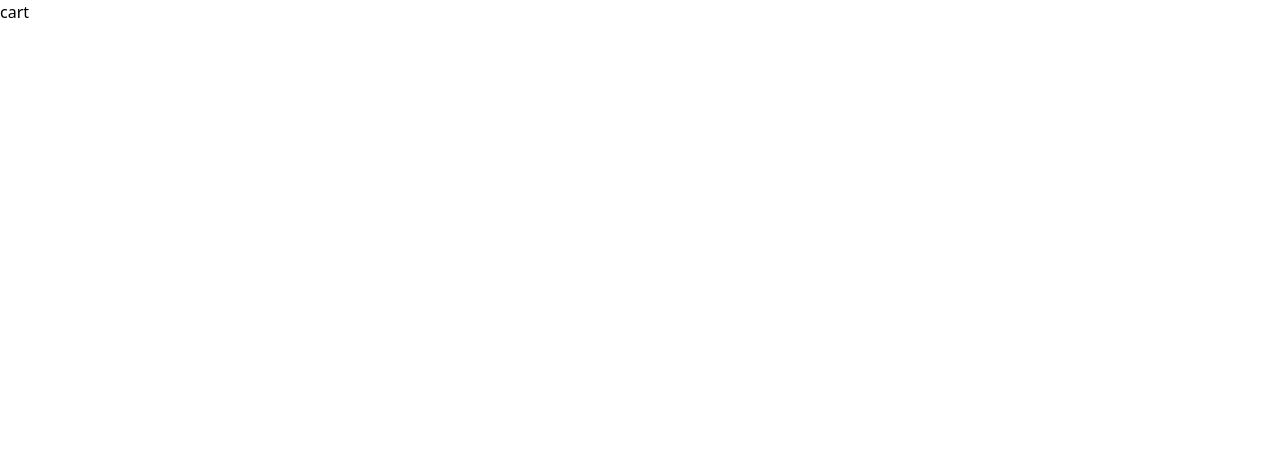
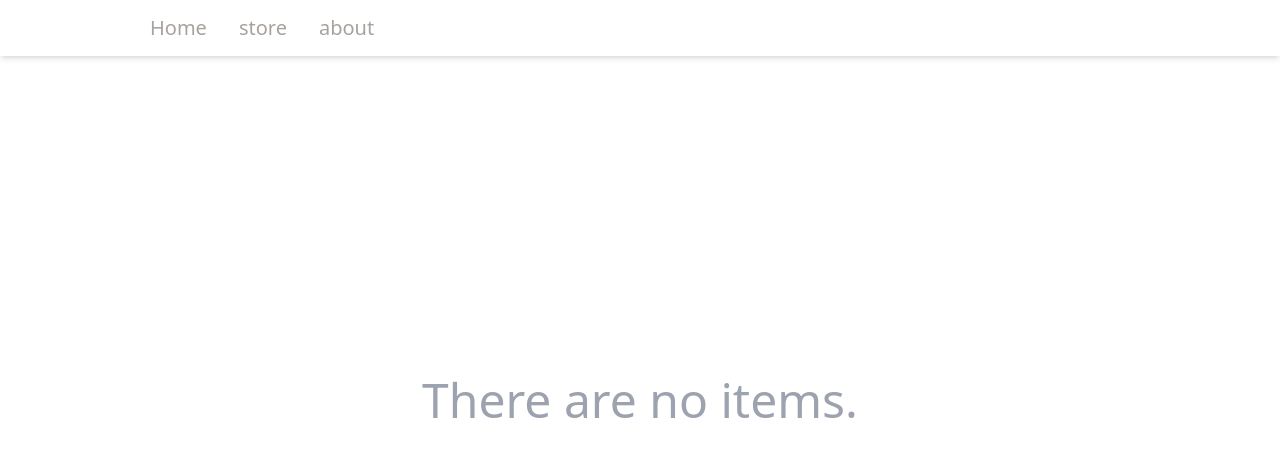
Before and after one commit to benAzouzYassin/Shopping-Cart, a React (Vite) app: page /cart in a window 1280 px wide. Shown: the top 456 px of the page. Built offline with nearby package versions, Linux system fonts and the light colour scheme.

Commit message:
finished store and cart page

```diff
--- /dev/null
+++ b/src/components/CartCard.tsx
@@ -0,0 +1,28 @@
+import { useContext } from "react"
+import { CartContext } from "../context/CartContext"
+
+type CartCardProps = {
+    img: string
+    title: string
+    price: number
+    countInCart: number
+    id: string
+}
+export default function CartCard(props: CartCardProps) {
+    const cart = useContext(CartContext)
+    function removeItemFromCart() {
+        cart.rezero!(props.id)
+    }
+    return (
+        <div className="w-full flex flex-row border-[1px] rounded-xl mb-5 shadow-md h-[150px] xl:h-56 ">
+            <div style={{ backgroundImage: `url(${props.img})`, backgroundPosition: "center", backgroundSize: "cover", backgroundRepeat: "no-repeat" }} className="w-[35%] bg-slate-400 rounded-l-xl"></div>
+            <div className="w-[65%] h-full  flex flex-col">
+                <div className=" flex lg:pt-16 pl-3"><h2 className="text-2xl mr-1">{props.title}</h2><p className="text-gray-600 text-md mt-2">x{props.countInCart}</p></div>
+
+                <p className="text-lg text-gray-500 pl-3 pt-2">${props.price}</p>
+                <div className="flex ml-auto pr-5 mt-[-2.25rem]"> <p className="text-2xl">${props.price * props.countInCart}</p> <button onClick={removeItemFromCart} className="bg-white text-red-500 border-[1px] hover:bg-red-100 border-red-500 ml-2 w-9 h-9 rounded">X</button></div>
+            </div>
+
+        </div>
+    )
+}
--- a/src/components/ItemCard.tsx
+++ b/src/components/ItemCard.tsx
@@ -20,7 +20,7 @@ export default function ItemCard(props: ItemCardPros) {
 
             <div className="flex ml-5 mr-5 mt-4"> <h2 className="text-2xl font-[600]">{props.itemTitle}</h2> <h3 className="ml-auto mt-3 text-xl font-[500] text-zinc-400">{props.price} $US</h3></div>
 
-            {props.countInCart == 0 && <button className=" self-center mt-3 text-center w-[90%] text-white pt-1 pb-1 rounded-md bg-blue-600 hover:bg-blue-700" onClick={() => cart.addNewItem!({ id: String(props.itemId), count: 1 })}>+ Add To Cart</button>}
+            {props.countInCart == 0 && <button className=" self-center mt-3 text-center w-[90%] text-white pt-1 pb-1 rounded-md bg-blue-600 hover:bg-blue-700" onClick={() => cart.addNewItem!({ id: String(props.itemId), count: 1, img: props.itemImg, price: props.price, title: props.itemTitle })}>+ Add To Cart</button>}
 
             {props.countInCart > 0 && <div className=" self-center flex flex-row mt-3"> <button onClick={() => cart.removeItem!(props.itemId)} className="pr-4 pt-1 hover:bg-blue-600 pb-1 pl-4 rounded-md text-lg text-white font-medium bg-blue-500">-</button><p className="ml-2 mr-2"><span className="text-2xl">{props.countInCart}</span> in Cart</p> <button onClick={() => cart.addItem!(props.itemId)} className="pr-4 pt-1 hover:bg-blue-600 pb-1 pl-4 rounded-md text-base text-white font-medium bg-blue-500">+</button></div>}
 
--- a/src/components/Navbar.tsx
+++ b/src/components/Navbar.tsx
@@ -40,7 +40,7 @@ export default function Navbar() {
 
             {links}
             <div className='relative ml-auto mt-5'>
-                <div className='rounded-xl bg-blue-500 w-10 h-10 flex items-center justify-center hover:cursor-pointer hover:bg-blue-400' onClick={() => Navigate("/cart")}><svg
+                {pathname != "/cart" && <><div className='rounded-xl bg-blue-500 w-10 h-10 flex items-center justify-center hover:cursor-pointer hover:bg-blue-400' onClick={() => Navigate("/cart")}><svg
                     xmlns="http://www.w3.org/2000/svg"
                     height="20px"
 
@@ -51,7 +51,7 @@ export default function Navbar() {
                 </svg>
 
                 </div>
-                <div className='h-5 w-5 bg-red-600 translate-x-[110%] translate-y-[-70%] rounded-full flex justify-center items-center text-sm font-[500] text-white'>{cart.itemsCount}</div>
+                    <div className='h-5 w-5 bg-red-600 translate-x-[110%] translate-y-[-70%] rounded-full flex justify-center items-center text-sm font-[500] text-white'>{cart.itemsCount}</div></>}
             </div>
 
         </div >
--- a/src/context/CartContext.tsx
+++ b/src/context/CartContext.tsx
@@ -7,6 +7,9 @@ type CartProviderPros = {
 type CartItemType = {
     id: string,
     count: number
+    img: string
+    price: number
+    title: string
 }
 
 
@@ -17,6 +20,9 @@ type CartType = {
     getItemCount?: (itemId: string) => number
     addNewItem?: (newItem: CartItemType) => void
     rezero?: (itemId: string) => void
+    getcartItems?: () => CartItemType[]
+    getItemTitle?: (itemId: string) => string | null
+    getTotalPrice?: () => number
 }
 
 
@@ -26,13 +32,22 @@ export const CartContext = createContext<CartType>({})
 
 export function CartProvider(props: CartProviderPros) {
 
-    const [cartItems, setCartItems] = useState<CartItemType[]>(JSON.parse(localStorage.getItem("cartItems") || "[]"))//ex:[{id: , count:},{id:,count:}]
+    const [cartItems, setCartItems] = useState<CartItemType[]>(JSON.parse(localStorage.getItem("cartItems") || "[]"))
 
     useEffect(() => {
         localStorage.setItem("cartItems", JSON.stringify(cartItems))
     }, [cartItems])
 
     const cartItemsCount = cartItems.length
+
+    function getItemTitle(itemId: string) {
+        for (let i = 0; i < cartItems.length; i++) {
+            if (cartItems[i].id == itemId) {
+                return cartItems[i].title
+            }
+        }
+        return null
+    }
 
     function addCartItem(itemId: string) {
         let newItems = [...cartItems];
@@ -45,7 +60,7 @@ export function CartProvider(props: CartProviderPros) {
     }
 
     function rezero(itemId: string) {
-        console.log(itemId);
+
         const newCartItems = cartItems.filter(item => item.id != itemId);
         setCartItems(newCartItems);
 
@@ -79,9 +94,17 @@ export function CartProvider(props: CartProviderPros) {
         setCartItems(oldItems => [...oldItems, newItem]);
     }
 
+    function getcartItems() {
+        return cartItems
+    }
+    function getTotalPrice() {
+        return cartItems.reduce((sum, current) => {
+            return sum + (current.price * current.count)
+        }, 0)
+    }
 
 
-    const contextValue: CartType = { rezero: rezero, addNewItem: addNewItem, itemsCount: cartItemsCount, addItem: addCartItem, removeItem: cartRemoveItem, getItemCount: getItemCount }
+    const contextValue: CartType = { getTotalPrice: getTotalPrice, getItemTitle: getItemTitle, getcartItems: getcartItems, rezero: rezero, addNewItem: addNewItem, itemsCount: cartItemsCount, addItem: addCartItem, removeItem: cartRemoveItem, getItemCount: getItemCount }
 
     return <CartContext.Provider value={contextValue}>{props.children}</CartContext.Provider>
 }
--- a/src/pages/Cart.tsx
+++ b/src/pages/Cart.tsx
@@ -1,7 +1,20 @@
-import React from 'react'
+import React, { useContext } from 'react'
+import { CartContext } from '../context/CartContext'
+import CartCard from '../components/CartCard'
+import Navbar from '../components/Navbar'
 
 export default function cart() {
+
+    const cart = useContext(CartContext)
+    function toDollar(number: number) {
+        return Intl.NumberFormat('en-US', { style: 'currency', currency: 'USD' }).format(number)
+    }
     return (
-        <div>cart</div>
+        <div className='flex flex-col first-letter:min-h-[100vh]'>
+            <Navbar />
+            <div className='mt-10 paddings'>{cart.getcartItems!().map(item => <CartCard key={item.id} id={item.id} title={cart.getItemTitle!(item.title) || "No title"} img={item.img} price={item.price} countInCart={cart.getItemCount!(item.id)} />)}</div>
+            {cart.getcartItems!().length == 0 && <h1 className='text-center text-5xl text-gray-400 mt-[35vh]'>There are no items.</h1>}
+            {cart.getcartItems!().length != 0 && <p className='ml-auto mr-[200px] text-5xl font-semibold'><span className='text-5xl font-bold'>Total : </span>{toDollar(cart.getTotalPrice!())}</p>
+            }        </div>
     )
 }
```
